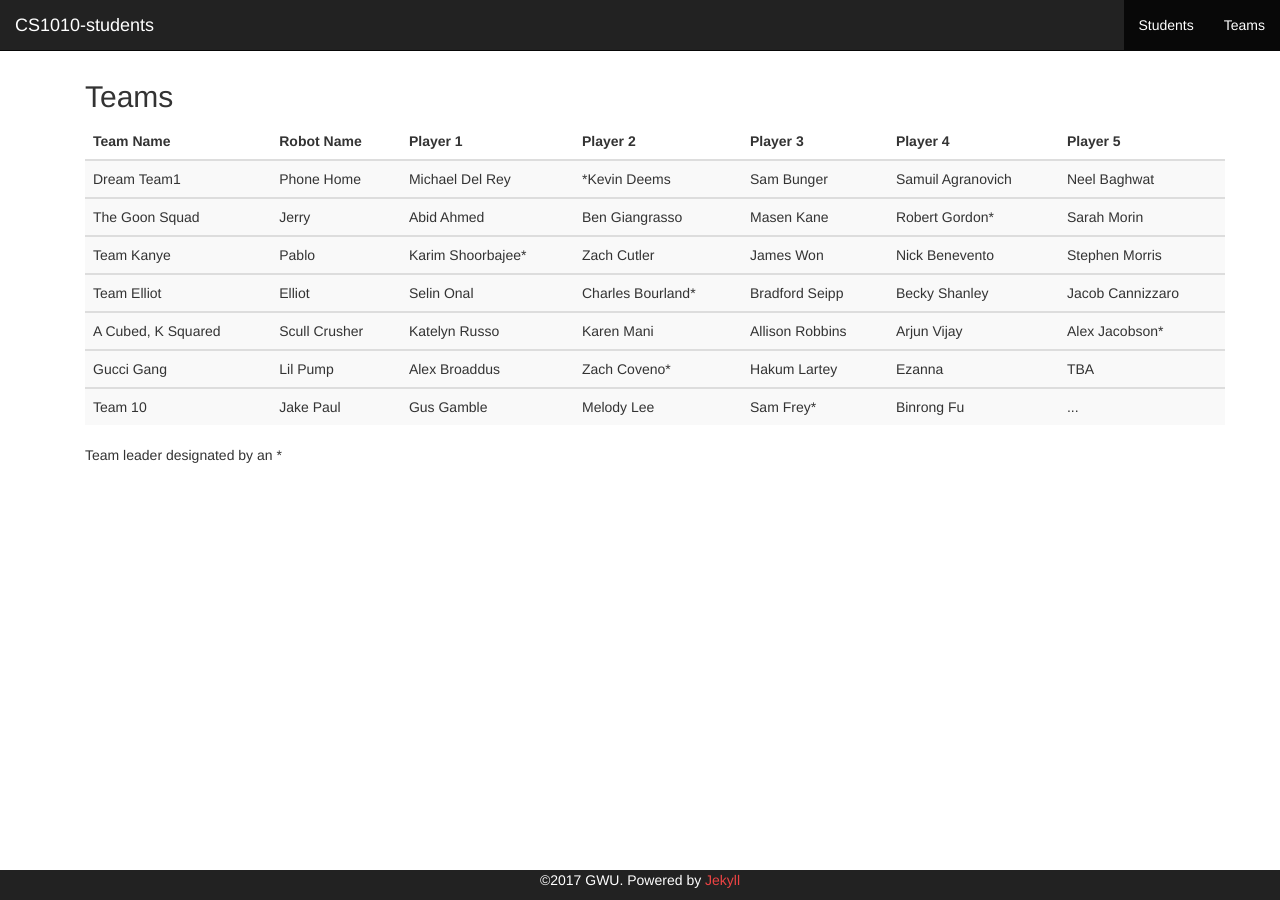
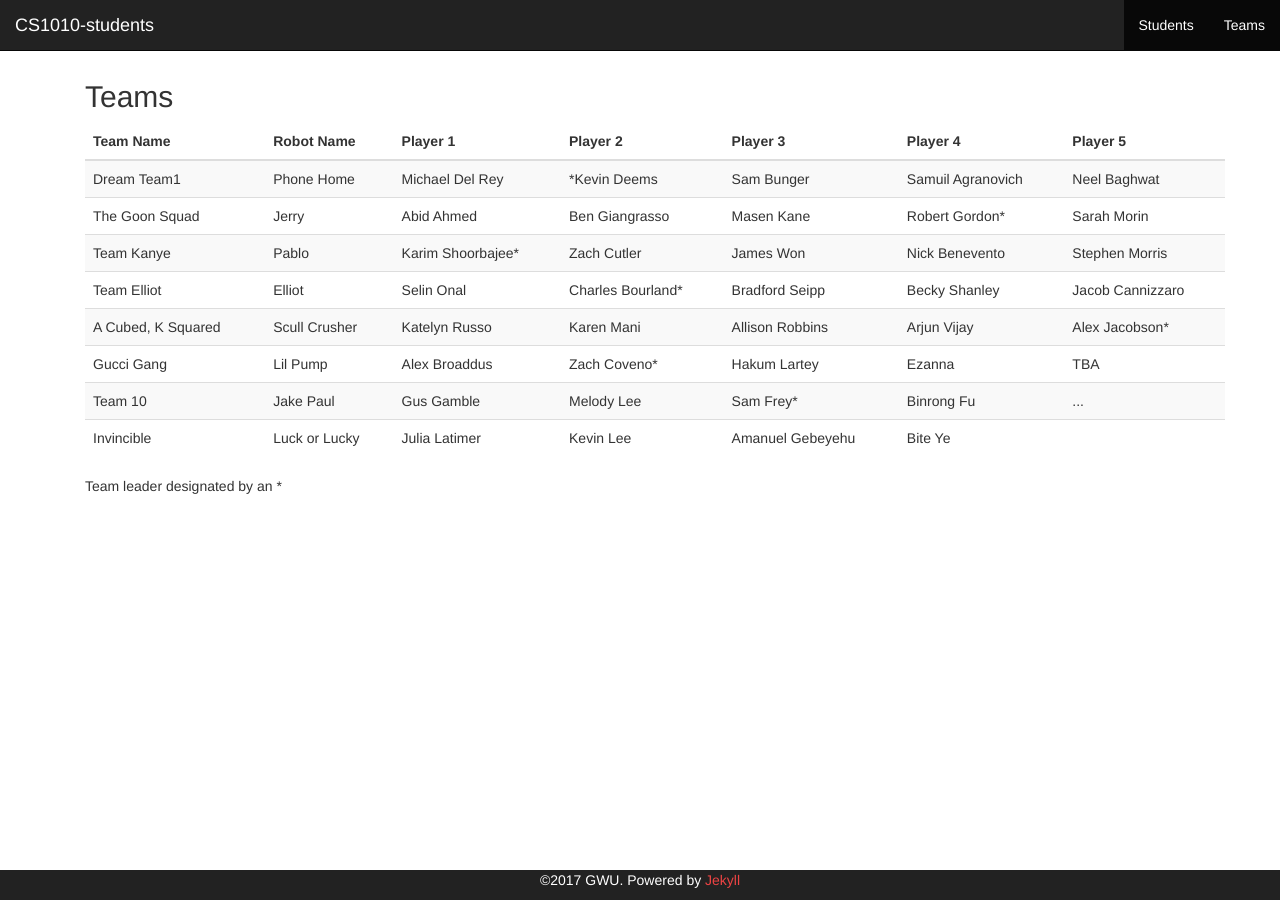
Before and after one commit to mdavidson022/CS1010-students, a Jekyll site: the page built from teams.html, in a window 1280 px wide. Built offline with Jekyll 4.4.1, drawn with Linux system fonts in a browser that asks for light colours.

Commit message:
Add Team Invincible
Delete the wrong tbody tags and replace all tabs with spaces as well

```diff
--- a/teams.html
+++ b/teams.html
@@ -25,8 +25,6 @@ layout: default
                 <td>team leader *</td>
                 <td></td>
             </tr>-->
-		</tbody>
-		<tbody>
             <tr>
                 <td>Dream Team1</td>
                 <td>Phone Home</td>
@@ -36,8 +34,6 @@ layout: default
                 <td>Samuil Agranovich</td>
                 <td>Neel Baghwat</td>
             </tr>
-		</tbody>
-		<tbody>
             <tr>
                 <td>The Goon Squad</td>
                 <td>Jerry</td>
@@ -47,8 +43,6 @@ layout: default
                 <td>Robert Gordon*</td>
                 <td>Sarah Morin</td>
             </tr>
-		</tbody>
-		<tbody>
             <tr>
                 <td>Team Kanye</td>
                 <td>Pablo</td>
@@ -58,8 +52,6 @@ layout: default
                 <td>Nick Benevento</td>
                 <td>Stephen Morris</td>
             </tr>
-		</tbody>
-		<tbody>
             <tr>
                 <td>Team Elliot</td>
                 <td>Elliot</td>
@@ -69,8 +61,6 @@ layout: default
                 <td>Becky Shanley</td>
                 <td>Jacob Cannizzaro</td>
             </tr>
-		</tbody>
-      <tbody>
             <tr>
                 <td>A Cubed, K Squared</td>
                 <td>Scull Crusher</td>
@@ -80,8 +70,6 @@ layout: default
                 <td>Arjun Vijay</td>
                 <td>Alex Jacobson*</td>
             </tr>
-		</tbody>
-		<tbody>
             <tr>
                 <td>Gucci Gang</td>
                 <td>Lil Pump</td>
@@ -91,8 +79,6 @@ layout: default
                 <td>Ezanna</td>
                 <td>TBA</td>
             </tr>
-		</tbody>
-		<tbody>
             <tr>
                 <td>Team 10</td>
                 <td>Jake Paul</td>
@@ -102,8 +88,16 @@ layout: default
                 <td>Binrong Fu</td>
                 <td>...</td>
             </tr>
+            <tr>
+                <td>Invincible</td>
+                <td>Luck or Lucky</td>
+                <td>Julia Latimer</td>
+                <td>Kevin Lee</td>
+                <td>Amanuel Gebeyehu</td>
+                <td>Bite Ye</td>
+                <td></td>
+            </tr>
         </tbody>
-
     </table>
 </div>
 <p>Team leader designated by an *</p>
```
Lines whose indentation alone changed are shown as unchanged.
